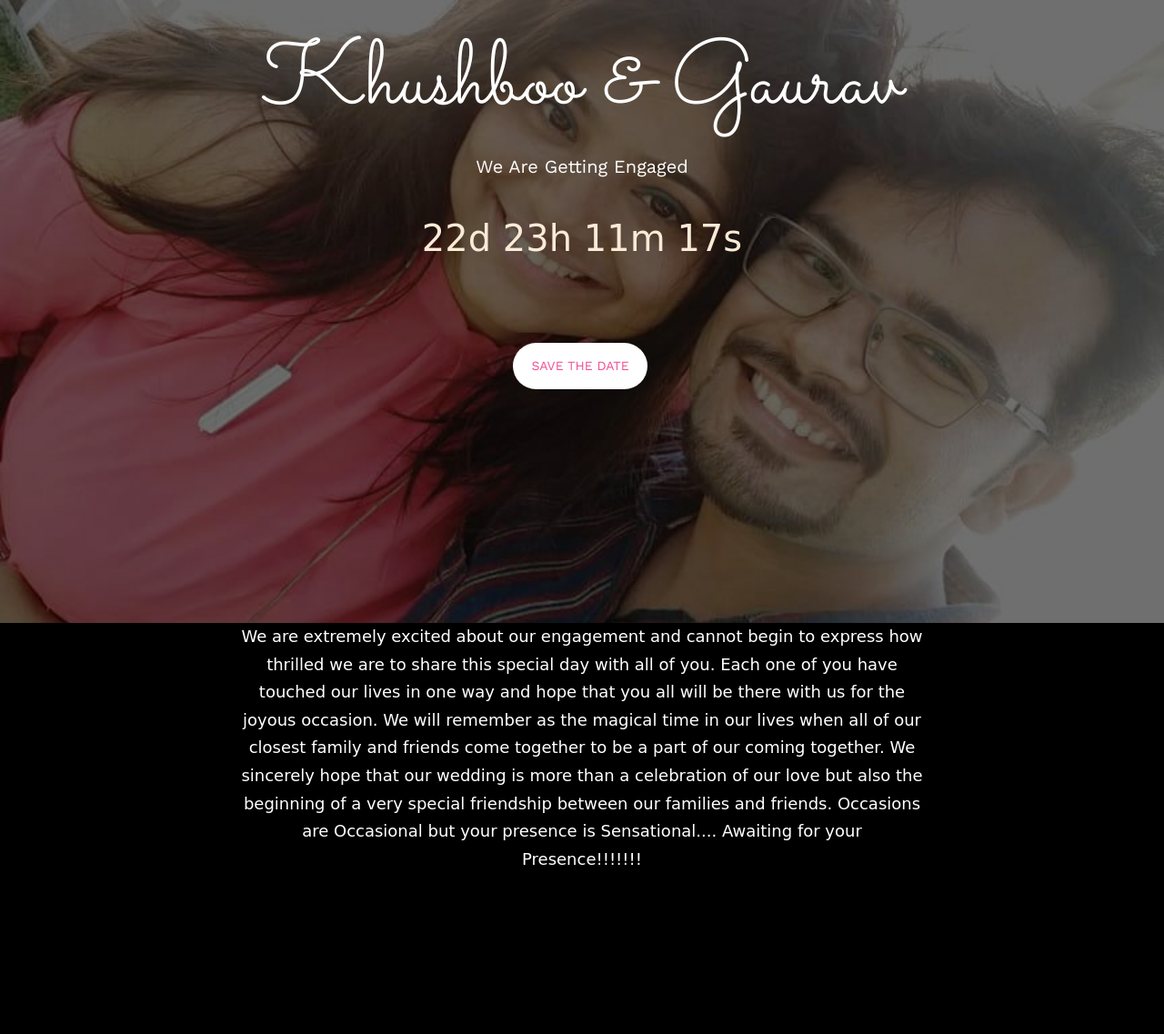
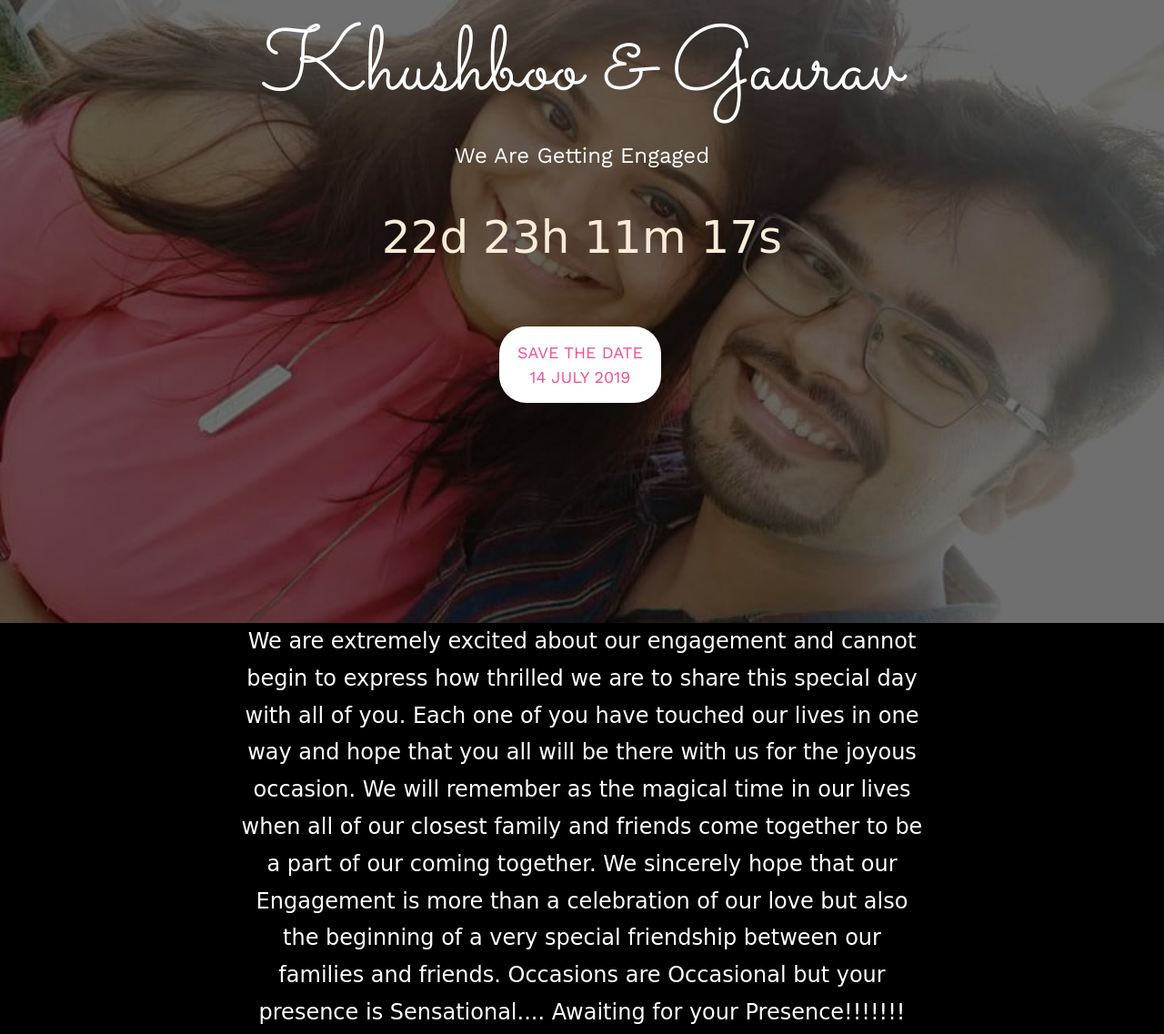
Before and after one commit to nakuljhunjhunwala/wedding.github.io, a plain HTML site: page index.html in a window 1280 px wide. Shown: the part 215-1352 px from the top of the page at 91% size. Before the commit the page ends 1195 px from the top, so only its background shows below. Drawn offline with nearby package versions, Linux system fonts and the light colour scheme.

Commit message:
Update index.html

```diff
--- a/index.html
+++ b/index.html
@@ -47,23 +47,18 @@
 	<![endif]-->
 <style>
 
-body {
-background-color:black;
+body{
+background-color: black;
+
 }
+
 
 .timing {
 
-font-size: 40px;
+font-size: 50px;
 color: antiquewhite;
 font-family:cursive;
 
-}
-
-	::-webkit-scrollbar {
-    display:none;
-}
-::-moz-scrollbar {
-    display:none;
 }
 
 </style>
@@ -93,19 +88,19 @@ font-family:cursive;
 					<div class="display-t">
 						<div class="display-tc animate-box" data-animate-effect="fadeIn">
 							<h1>Khushboo &amp; Gaurav</h1>
-							<h2>We Are Getting Engaged</h2>
+							<h2><font size=+2>We Are Getting Engaged</font></h2>
 							<div class="timing" id="timing"></div>
-							<br><br><br>
-							<p><a href="#" class="btn btn-default btn-sm">Save the date</a></p>
+							<br><br>
+							<p><a href="#" class="btn btn-default btn-sm"><font size=+1 >Save the date<br>14 July 2019</font></a></p>
 
 						</div>
 
 					</div>
 					<p>
-<font size=+1.5 color=white face="cursive">
+<font size=+2 color=white face="cursive">
 						We are extremely excited about our engagement and cannot begin to express how thrilled we are to share this special day with all of you.
 Each one of you have touched our lives in one way and hope that you all will be there with us for the joyous occasion.
-We will remember  as the magical time in our lives when all of our closest family and friends come together to be a part of our coming together. We sincerely hope that our wedding is more than a celebration of our love but also the beginning of a very special friendship between our families and friends.
+We will remember  as the magical time in our lives when all of our closest family and friends come together to be a part of our coming together. We sincerely hope that our Engagement is more than a celebration of our love but also the beginning of a very special friendship between our families and friends.
 
 Occasions are Occasional but your presence is Sensational....
 Awaiting for your Presence!!!!!!!
@@ -168,7 +163,7 @@ var x = setInterval(function() {
   // If the count down is over, write some text
   if (distance < 0) {
     clearInterval(x);
-    document.getElementById("timing").innerHTML = "EXPIRED";
+    document.getElementById("timing").innerHTML = "The Day Has Arrived";
   }
 }, 1000);
 </script>
```
